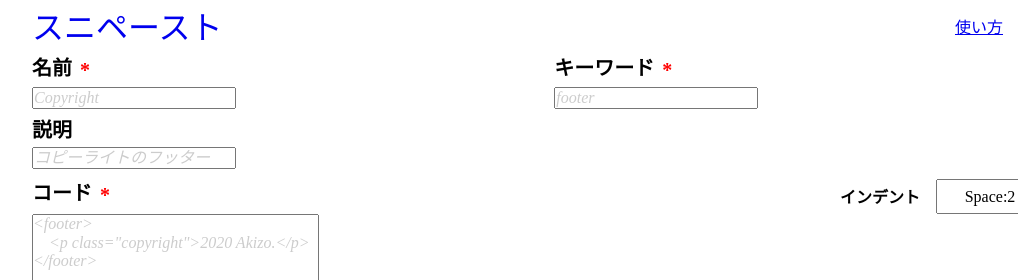
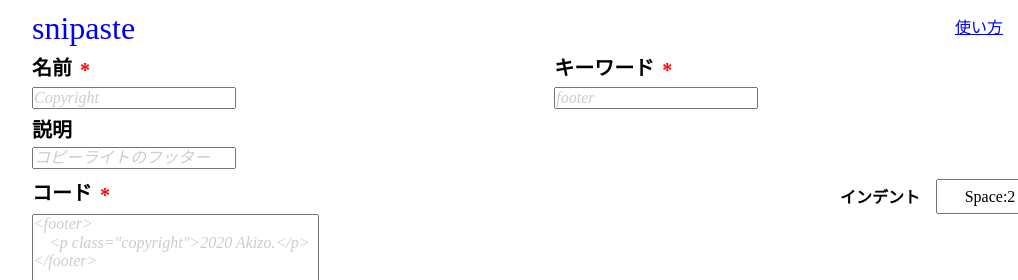
Before and after one commit to akizo110/user-snippet-generator, a website with bundled scripts: page index.html in a window 1280 px wide. Shown: the top 280 px of the page, 96-1114 px from the left. Built offline with nearby package versions, Linux system fonts and the light colour scheme; a small style sheet from the web is missing.

Commit message:
タイトルを変更

```diff
--- a/index.html
+++ b/index.html
@@ -5,7 +5,7 @@
     <meta charset="UTF-8">
     <meta http-equiv="X-UA-Compatible" content="IE=edge">
     <meta name="viewport" content="width=device-width, initial-scale=1.0">
-    <title>スニペースト</title>
+    <title>snipaste</title>
     <link rel="stylesheet" href="https://fonts.googleapis.com/css?family=Roboto:300,300italic,700,700italic">
     <link rel="stylesheet" href="https://cdn.rawgit.com/necolas/normalize.css/master/normalize.css">
     <link rel="stylesheet" href="https://cdn.rawgit.com/milligram/milligram/master/dist/milligram.min.css">
@@ -17,7 +17,7 @@
 
 <body>
     <header class="item">
-        <a href="#">スニペースト</a>
+        <a href="#">snipaste</a>
         <nav>
             <ul>
                 <li><a href="https://note.com/akizo/n/nb2174ef72110" target="_blank">使い方</a></li>
```
